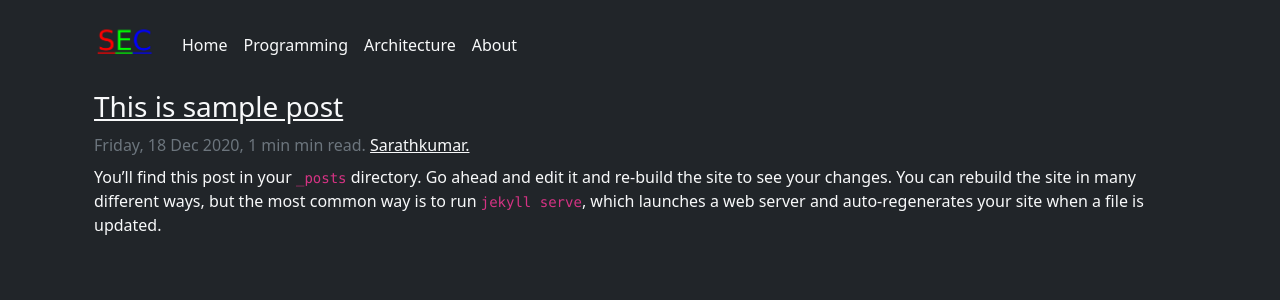
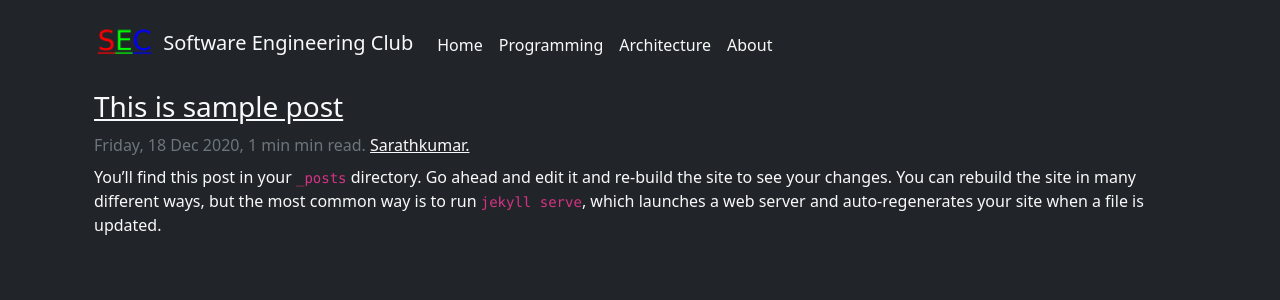
Before and after one commit to sankardevisharath/sankardevisharath.github.io, a Jekyll site: the page built from index.markdown, in a window 1280 px wide. Shown: the top 300 px of the page. Built offline with Jekyll 4.4.1, drawn with Linux system fonts in a browser that asks for light colours.

```diff
--- a/_includes/header.html
+++ b/_includes/header.html
@@ -5,7 +5,8 @@
             <div class="container-fluid">
                 <a class="navbar-brand bg-dark text-light" href="/">
                         <img src="/assets/img/logo/logo_1024x1024.png" alt="Website logo"
-                            width="64" height="64" class="d-inline-block align-top"/>
+                            width="64" height="64" class="d-inline-block"/>
+                            Software Engineering Club
                 </a>
                 <button type="button" data-bs-toggle="collapse" data-bs-target="#navbarNavAltMarkup"
                     aria-controls="navbarNavAltMarkup" aria-expanded="true" aria-label="Toggle navigation"
```
